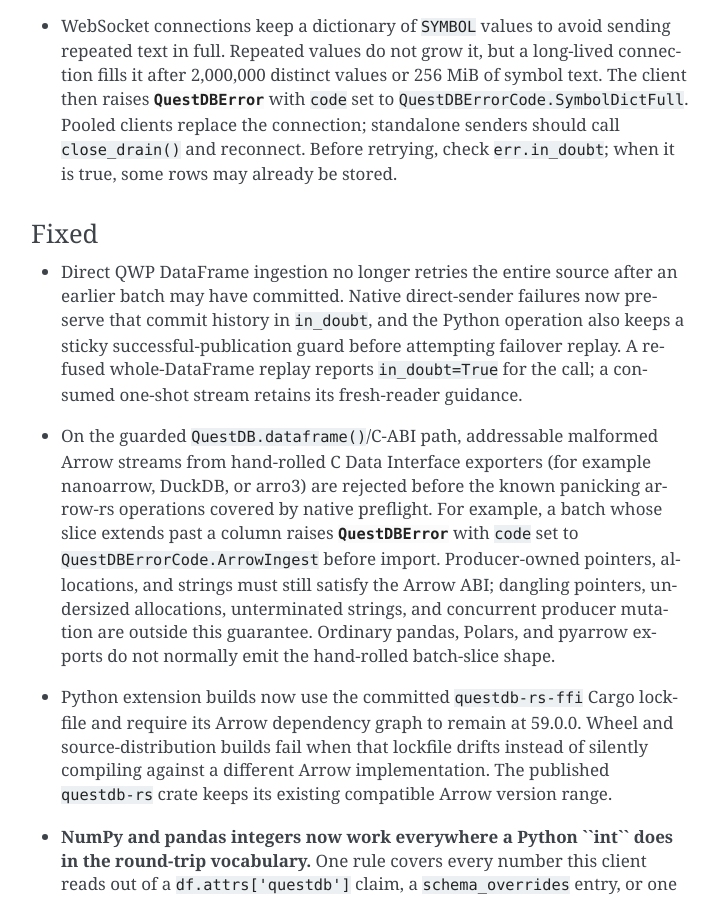
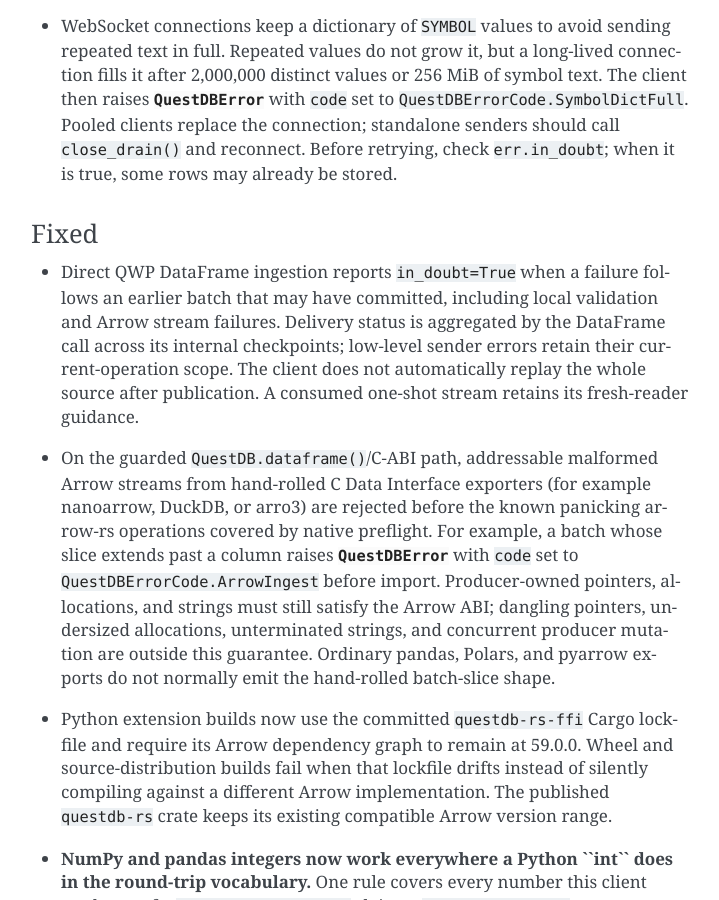
Before and after one commit to questdb/py-questdb-client, a Sphinx documentation site: the page built from docs/changelog.rst, in a window 1280 px wide and 900 px high, scrolled down 5176 px. Shown: the whole window, without its empty margins (389-1108 px from the left). Built offline with Sphinx 7.4.7, drawn with Linux system fonts in a browser that asks for light colours.

Commit message:
Aggregate DataFrame failure delivery status

```diff
--- a/CHANGELOG.rst
+++ b/CHANGELOG.rst
@@ -224,12 +224,13 @@
 Fixed
 ~~~~~
 
-- Direct QWP DataFrame ingestion no longer retries the entire source after an
-  earlier batch may have committed. Native direct-sender failures now preserve
-  that commit history in ``in_doubt``, and the Python operation also keeps a
-  sticky successful-publication guard before attempting failover replay. A
-  refused whole-DataFrame replay reports ``in_doubt=True`` for the call; a
-  consumed one-shot stream retains its fresh-reader guidance.
+- Direct QWP DataFrame ingestion reports ``in_doubt=True`` when a failure
+  follows an earlier batch that may have committed, including local validation
+  and Arrow stream failures. Delivery status is aggregated by the DataFrame
+  call across its internal checkpoints; low-level sender errors retain their
+  current-operation scope. The client does not automatically replay the whole
+  source after publication. A consumed one-shot stream retains its fresh-reader
+  guidance.
 
 - On the guarded ``QuestDB.dataframe()``/C-ABI path, addressable malformed
   Arrow streams from hand-rolled C Data Interface exporters (for example
--- a/docs/migration.rst
+++ b/docs/migration.rst
@@ -101,8 +101,10 @@
 batch was successfully published and the failed operation is not ``in_doubt``.
 Otherwise it raises. When any batch from the call may have committed, the
 public exception has ``in_doubt=True`` even if the final native write itself
-was provably not delivered. The load may then have an already committed
-prefix, and an application-level retry of the entire DataFrame can duplicate
+was provably not delivered. This includes local validation and Arrow stream
+errors after publication. Internal checkpoints do not reset this call-level
+status. The load may then have an already committed prefix, and an
+application-level retry of the entire DataFrame can duplicate
 it unless the table uses suitable ``DEDUP UPSERT KEYS``. A consumed one-shot
 stream can be non-replayable with ``in_doubt=False`` when no rows could have
 landed; its error asks the caller to supply a fresh reader.
--- a/docs/sender.rst
+++ b/docs/sender.rst
@@ -1318,8 +1318,11 @@
 and the failed native operation is not ``in_doubt``. Once any batch may have
 committed, it raises rather than replaying from row zero and exposes
 ``in_doubt=True`` for the whole DataFrame call, even if the final native write
-alone was provably not delivered. The exception still means the load did not
-finish: an already committed prefix remains in the table, and an
+alone was provably not delivered. This includes local validation and Arrow
+stream errors after publication, even after an internal checkpoint succeeded.
+This aggregation belongs to ``dataframe()``; a low-level sender flush's flag
+does not describe earlier independent flushes. The exception still means the
+load did not finish: an already committed prefix remains in the table, and an
 application-level retry of the entire DataFrame can duplicate it unless the
 table uses suitable ``DEDUP UPSERT KEYS``. A consumed one-shot Arrow stream is
 also not replayable; when no batch could have landed that separate condition
```
Also changed, not shown: 3 other files.
